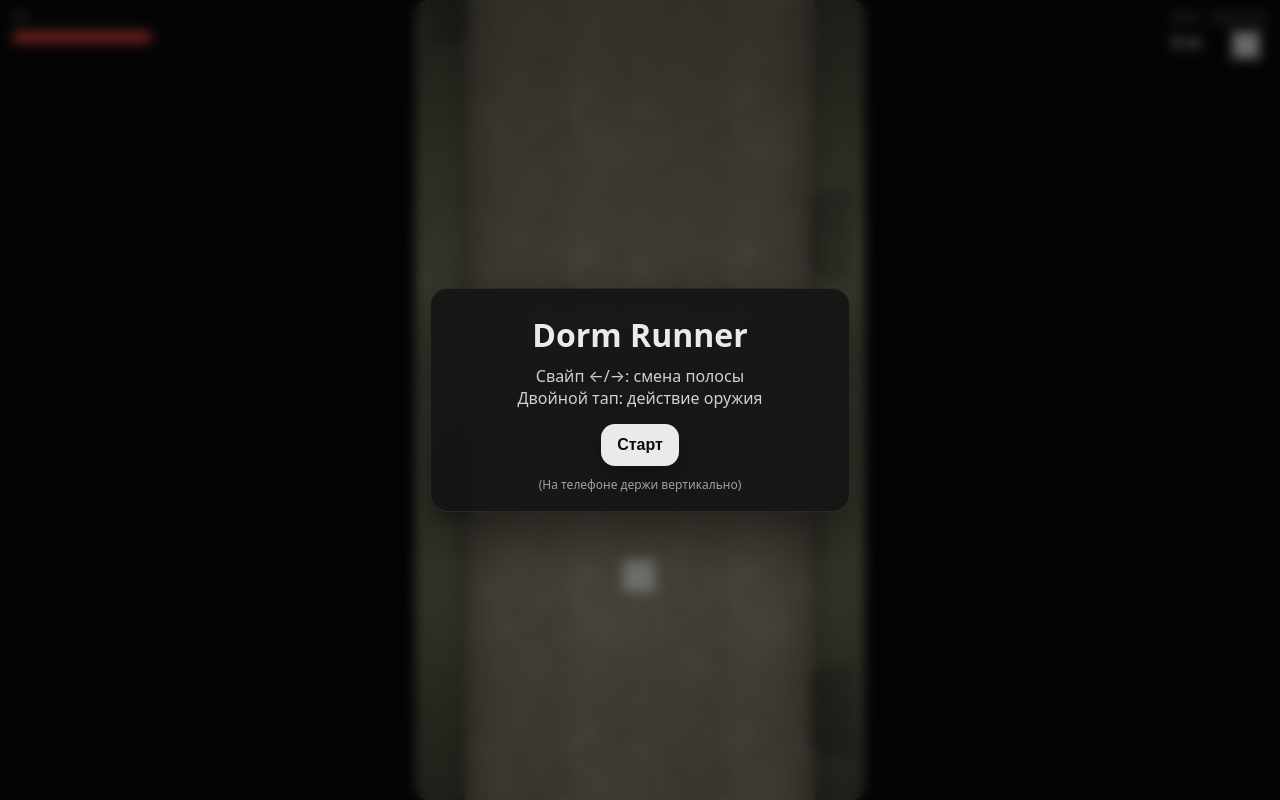
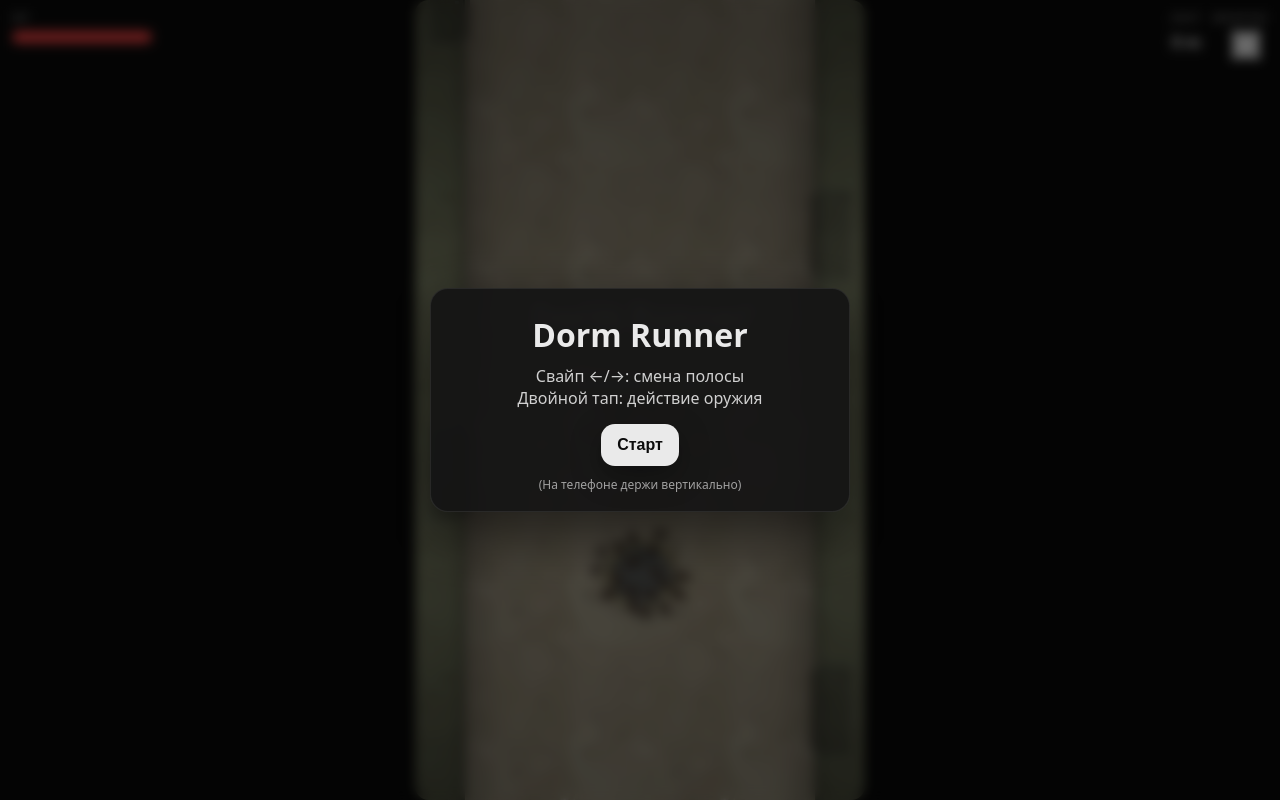
Before and after one commit to elya27/elya27.github.io, a plain HTML site: page runner/index.html in a window 1280 px wide. Drawn offline with Linux system fonts and the light colour scheme; animation ran at ten frames a second.

Commit message:
Add files via upload

```diff
--- a/runner/index.html
+++ b/runner/index.html
@@ -71,7 +71,7 @@
       <button id="btnRetry" class="btn">Еще раз</button>
     </div>
   </div>
-  <script>if (window.vkBridge) vkBridge.send("VKWebAppInit", {});</script>
+
   <!-- Boot -->
   <script type="module" src="src/main.js"></script>
 </body>
--- a/runner/src/core/AssetManifest.js
+++ b/runner/src/core/AssetManifest.js
@@ -1,8 +1,8 @@
 // src/core/AssetManifest.js
 export const MANIFEST = {
     // Player sheets (по 2–4 кадра в строке)
-    "player_run":    { src: "assets/sprites/player/run.png", frameW: 64, frameH: 64 },
-    "player_stun":   { src: "assets/sprites/player/stunned.png", frameW: 64, frameH: 64 },
+    "player_run":    { src: "assets/sprites/player/run.png", frameW: 88, frameH: 88 },
+    "player_stun":   { src: "assets/sprites/player/stunned.png", frameW: 88, frameH: 88 },
 
     // Obstacles
     "obs_flies":     { src: "assets/sprites/obstacles/flies.png", frameW: 88, frameH: 88 },
@@ -10,10 +10,10 @@ export const MANIFEST = {
     "obs_trash":     { src: "assets/sprites/obstacles/trash.png", frameW: 92, frameH: 92 },
     "obs_wet":       { src: "assets/sprites/obstacles/wet.png", frameW: 97, frameH: 80 },
     "obs_rat":       { src: "assets/sprites/obstacles/rat.png", frameW: 97, frameH: 97 },
-    "obs_door_l":    { src: "assets/sprites/obstacles/door_left.png", frameW: 64, frameH: 64 },
-    "obs_door_r":    { src: "assets/sprites/obstacles/door_right.png", frameW: 64, frameH: 64 },
-    "obs_hand_l":    { src: "assets/sprites/obstacles/hand_left.png", frameW: 64, frameH: 64 },
-    "obs_hand_r":    { src: "assets/sprites/obstacles/hand_right.png", frameW: 64, frameH: 64 },
+    "obs_door_l":    { src: "assets/sprites/obstacles/door_left.png", frameW: 88, frameH: 88 },
+    "obs_door_r":    { src: "assets/sprites/obstacles/door_right.png", frameW: 88, frameH: 88 },
+    "obs_hand_l":    { src: "assets/sprites/obstacles/hand_left.png", frameW: 88, frameH: 88 },
+    "obs_hand_r":    { src: "assets/sprites/obstacles/hand_right.png", frameW: 88, frameH: 88 },
 
     // Background (опционально, можно не иметь этих PNG — fallback отрисует сам)
     "bg_floor":      { src: "assets/sprites/bg/floor128.png", frameW: 128, frameH: 128 },
```
Also changed, not shown: runner/assets/sprites/obstacles/door_left.png (added), runner/assets/sprites/obstacles/door_right.png (added), runner/assets/sprites/obstacles/hand_left.png (added), runner/assets/sprites/obstacles/hand_right.png (added), runner/assets/sprites/player/run.png (added), runner/assets/sprites/player/stunned.png (added), runner/favicon.ico (added).
